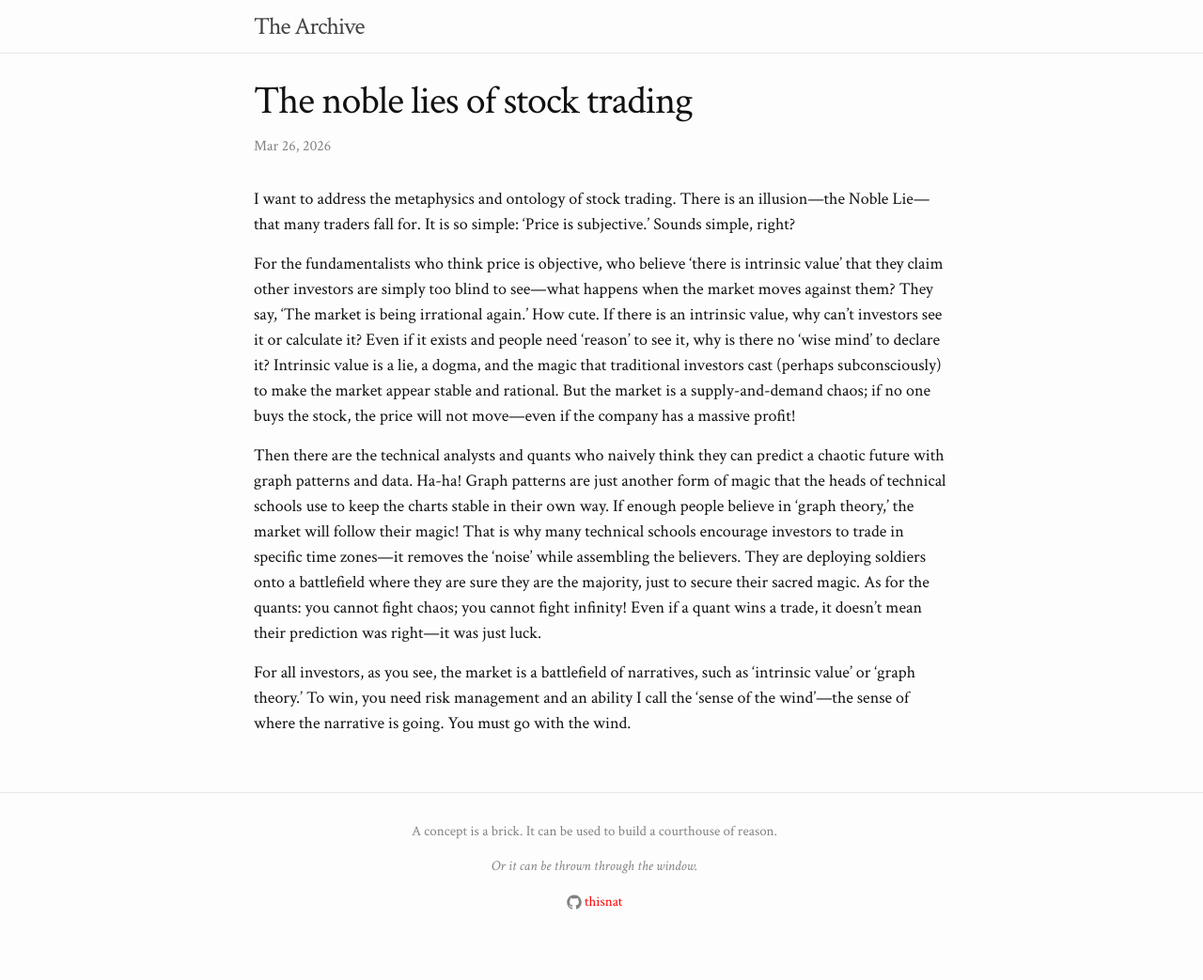
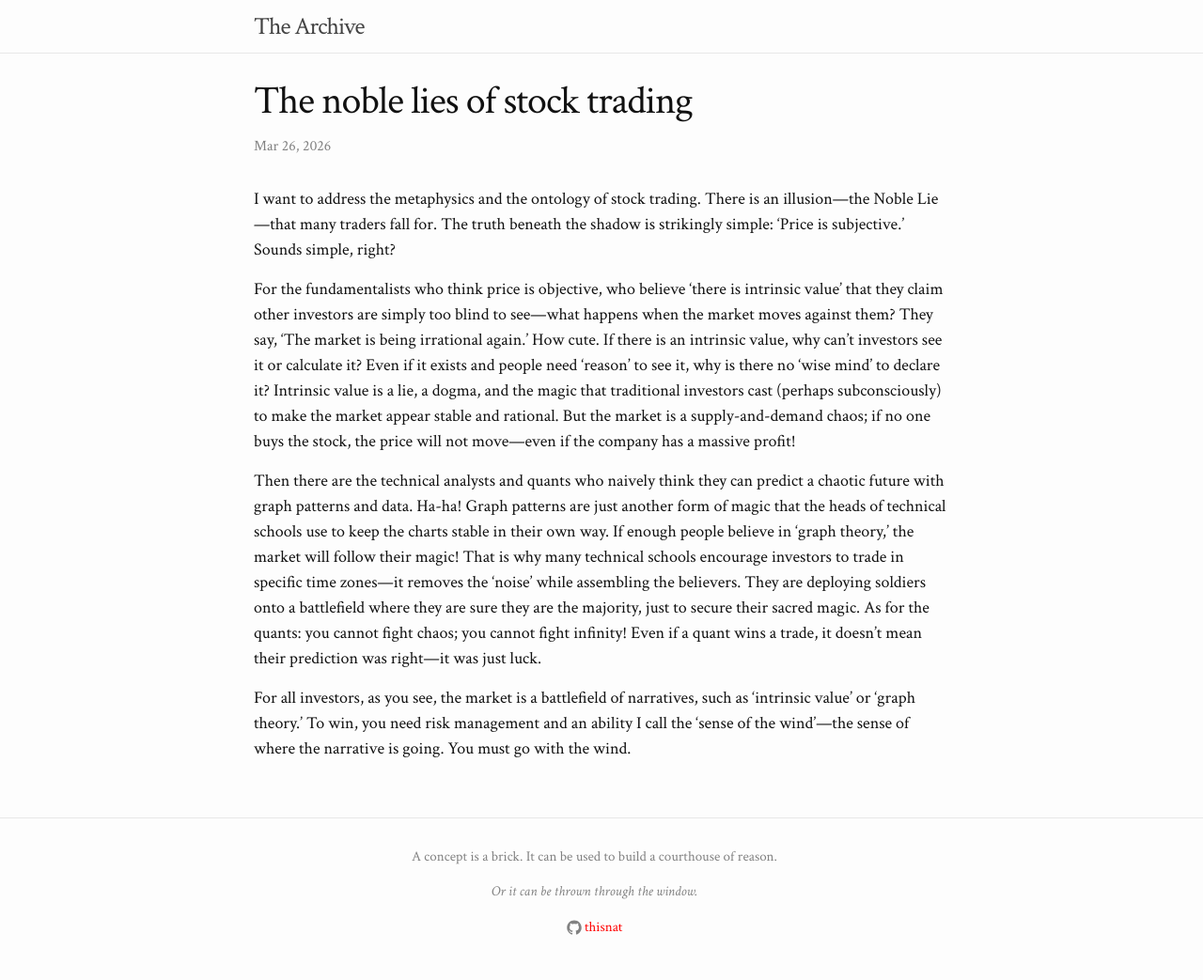
Before and after one commit to thisnat/the-archive, a Jekyll site: the page built from _posts/2026-3-26-the-noble-lies-of-stock-trading.md, in a window 1280 px wide. Shown: the whole page at 94% size. Built offline with Jekyll 4.4.1, drawn with Linux system fonts in a browser that asks for light colours; some web fonts are replaced; before the commit the page ends 1016 px from its top, so only the background shows below that.

Commit message:
feat: edit post

```diff
--- a/_posts/2026-3-26-the-noble-lies-of-stock-trading.md
+++ b/_posts/2026-3-26-the-noble-lies-of-stock-trading.md
@@ -4,7 +4,7 @@ title:  "The noble lies of stock trading"
 date:   2026-3-26
 ---
 
-I want to address the metaphysics and ontology of stock trading. There is an illusion—the Noble Lie—that many traders fall for. It is so simple: 'Price is subjective.' Sounds simple, right?
+I want to address the metaphysics and the ontology of stock trading. There is an illusion—the Noble Lie—that many traders fall for. The truth beneath the shadow is strikingly simple: 'Price is subjective.' Sounds simple, right?
 
 For the fundamentalists who think price is objective, who believe 'there is intrinsic value' that they claim other investors are simply too blind to see—what happens when the market moves against them? They say, 'The market is being irrational again.' How cute. If there is an intrinsic value, why can’t investors see it or calculate it? Even if it exists and people need 'reason' to see it, why is there no 'wise mind' to declare it? Intrinsic value is a lie, a dogma, and the magic that traditional investors cast (perhaps subconsciously) to make the market appear stable and rational. But the market is a supply-and-demand chaos; if no one buys the stock, the price will not move—even if the company has a massive profit!
 
```
